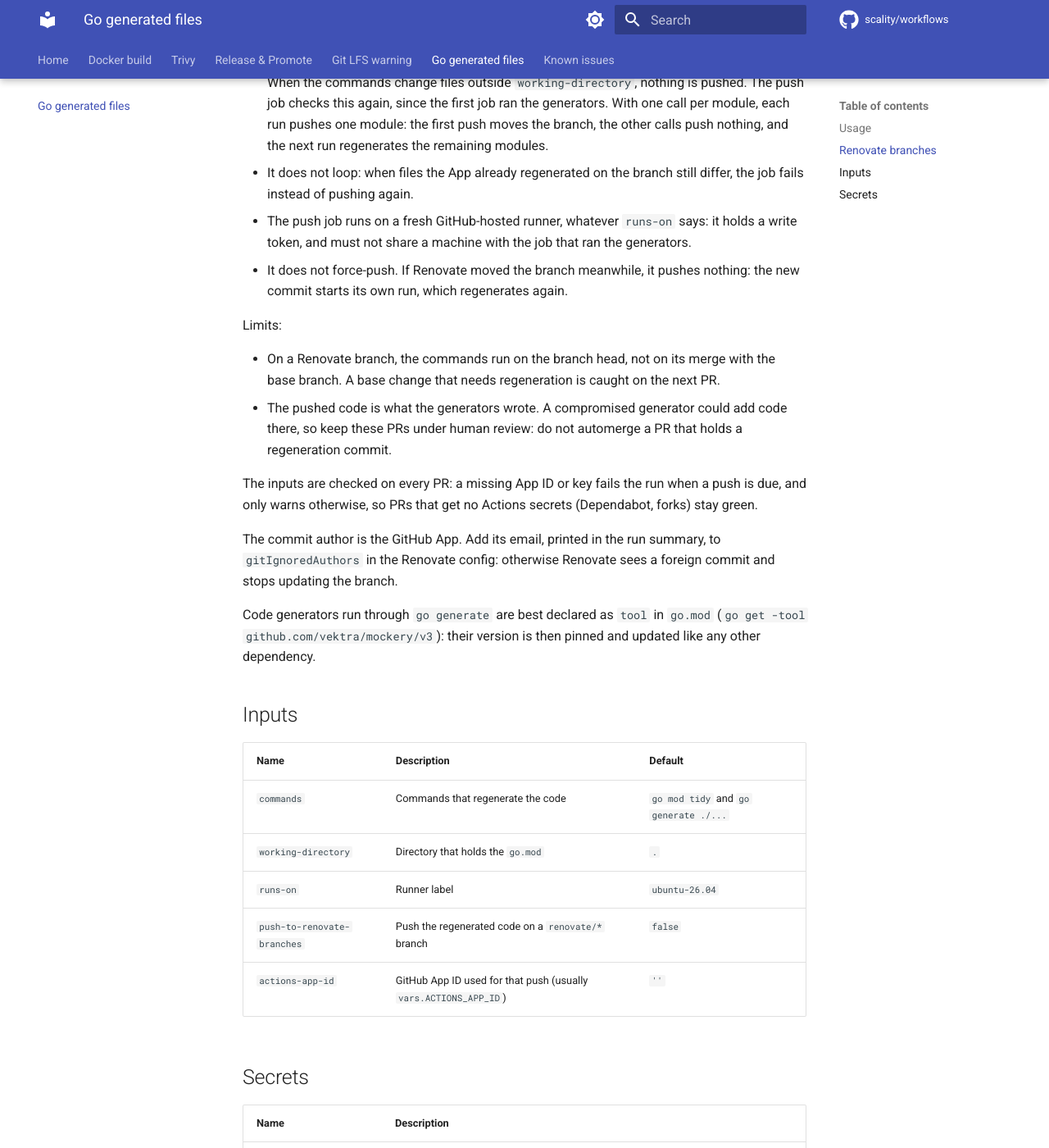
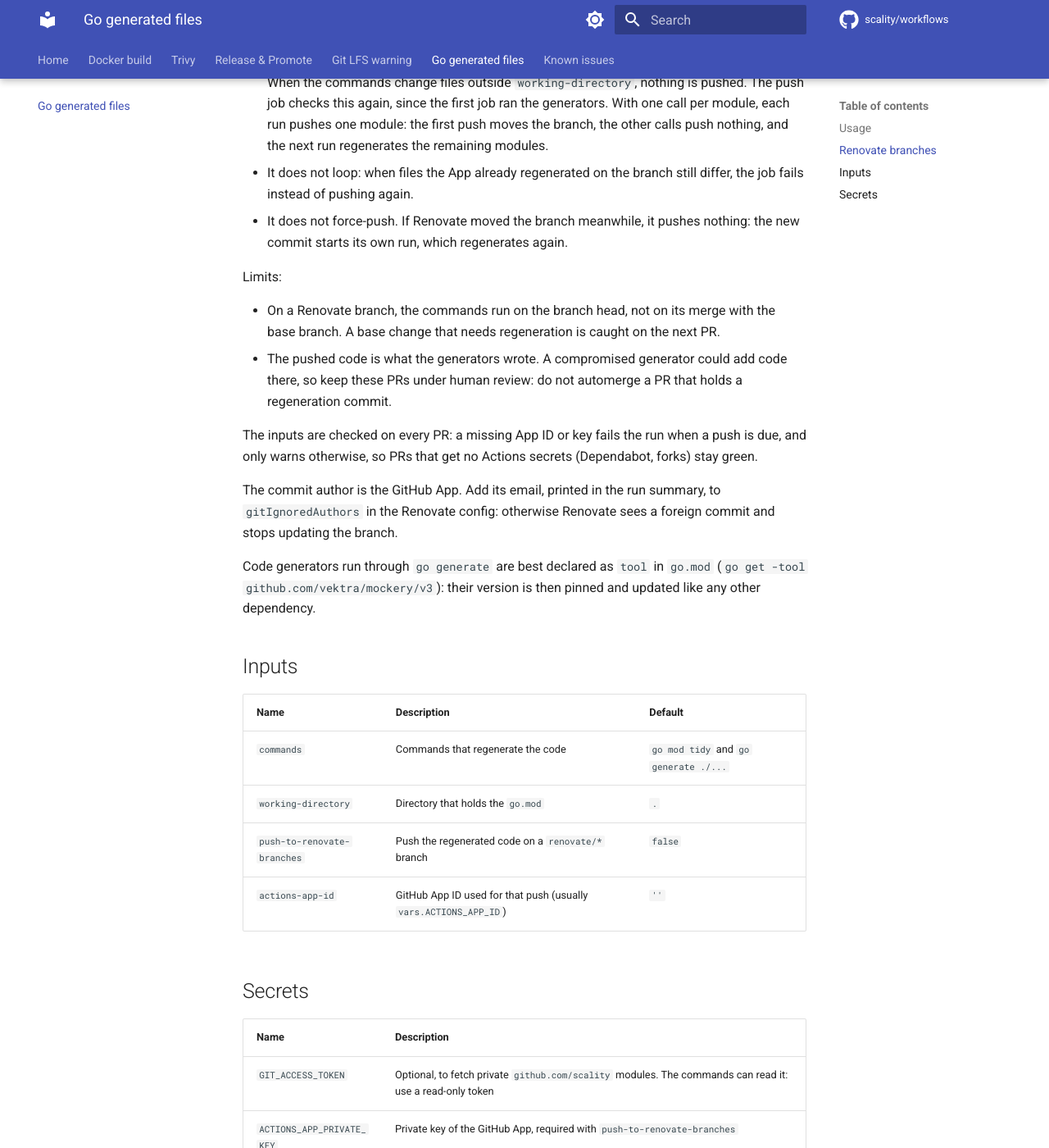
Before and after one commit to scality/workflows, an MkDocs documentation site: the page built from docs/go-generated.md, in a window 1280 px wide and 1400 px high, scrolled down 1515 px. Shown: the whole window at 82% size. Built offline with MkDocs 1.6.1 and Material for MkDocs 9.7.7, drawn with Linux system fonts in a browser that asks for light colours; comment, search, counter and statistics services are not loaded.

Commit message:
refactor(go-generated): drop the runs-on input
No caller uses it, and every job now runs on ubuntu-26.04.

Refs: MK8S-516

```diff
--- a/docs/go-generated.md
+++ b/docs/go-generated.md
@@ -71,8 +71,6 @@ How it stays safe:
   the other calls push nothing, and the next run regenerates the remaining modules.
 - It does not loop: when files the App already regenerated on the branch still differ,
   the job fails instead of pushing again.
-- The push job runs on a fresh GitHub-hosted runner, whatever `runs-on` says: it holds a
-  write token, and must not share a machine with the job that ran the generators.
 - It does not force-push. If Renovate moved the branch meanwhile, it pushes nothing: the
   new commit starts its own run, which regenerates again.
 
@@ -102,7 +100,6 @@ updated like any other dependency.
 | ------------------- | ------------------------------------ | ------------------------------------ |
 | `commands`          | Commands that regenerate the code    | `go mod tidy` and `go generate ./...` |
 | `working-directory` | Directory that holds the `go.mod`    | `.`                                  |
-| `runs-on`           | Runner label                         | `ubuntu-26.04`                       |
 | `push-to-renovate-branches` | Push the regenerated code on a `renovate/*` branch | `false` |
 | `actions-app-id`    | GitHub App ID used for that push (usually `vars.ACTIONS_APP_ID`) | `''` |
 
```
Also changed, not shown: 1 other file.
